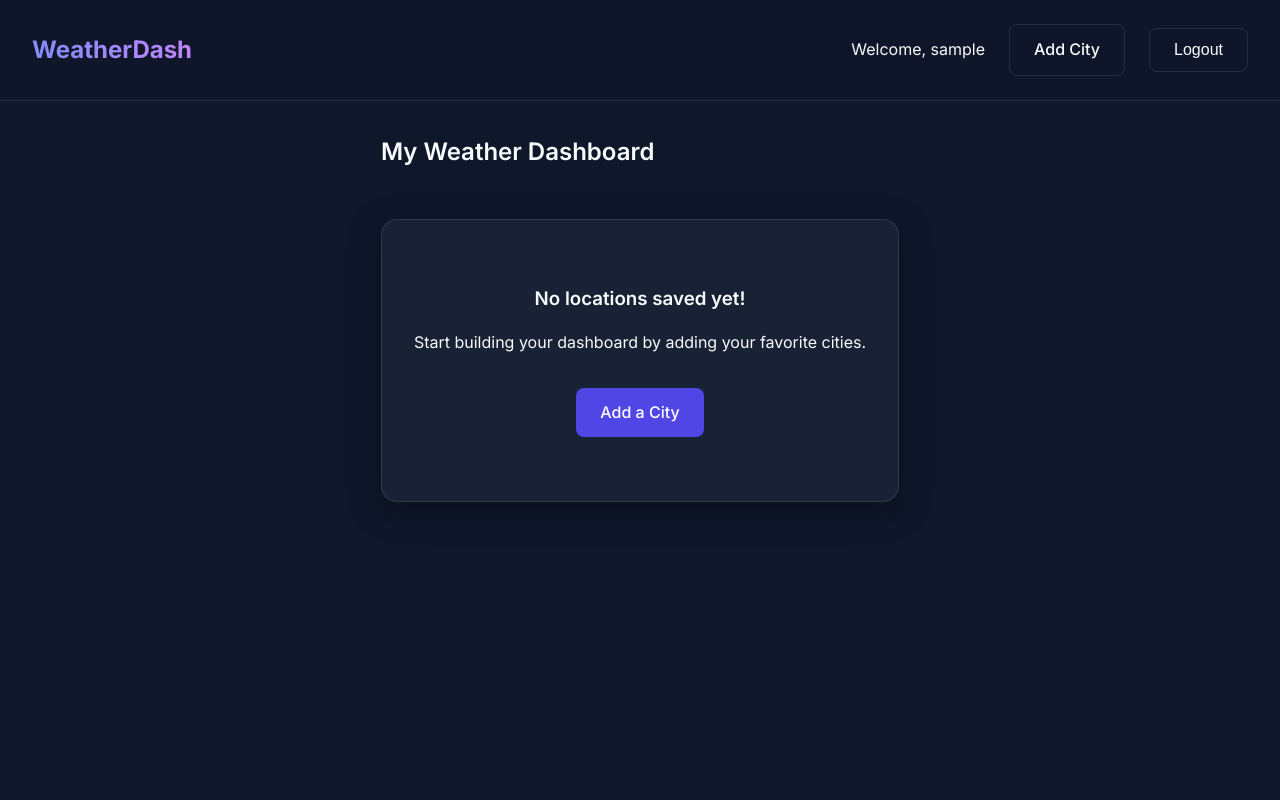
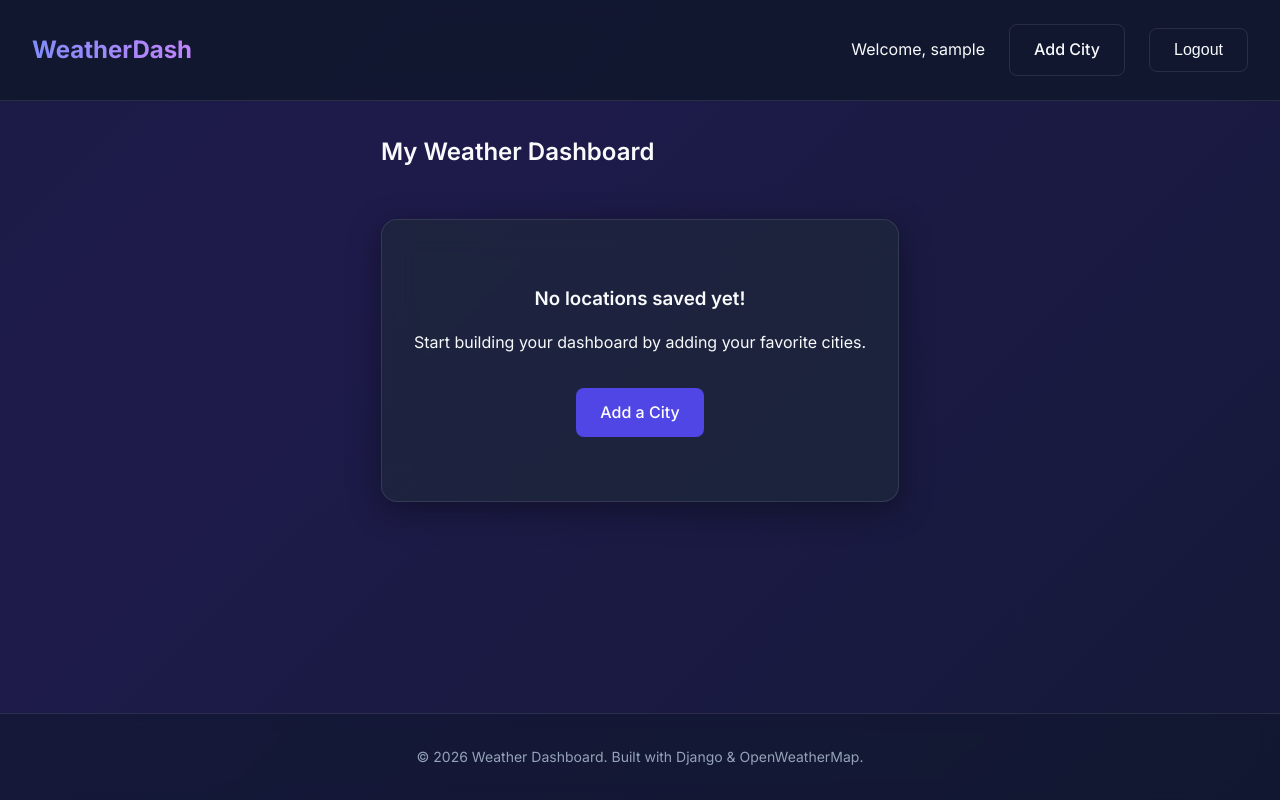
Before and after one commit to ANAND-JATOTHU/kinetrexa-Weather-Dashboard, a Django app: page / in a window 1280 px wide. Run offline with Django 5.2, Linux system fonts and the light colour scheme; the visitor is signed in with stand-in values (Sample User, id 1); data that the repository does not hold is empty.

Commit message:
Enhance UI: animated background, footer, and fade-in animations

```diff
--- a/static/css/index.css
+++ b/static/css/index.css
@@ -21,12 +21,20 @@
 
 body {
   font-family: 'Inter', -apple-system, BlinkMacSystemFont, "Segoe UI", Roboto, Helvetica, Arial, sans-serif;
-  background-color: var(--bg-dark);
+  background: linear-gradient(-45deg, #0F172A, #1E1B4B, #0F172A, #312E81);
+  background-size: 400% 400%;
+  animation: gradientBG 15s ease infinite;
   color: var(--text-main);
   line-height: 1.6;
   min-height: 100vh;
   display: flex;
   flex-direction: column;
+}
+
+@keyframes gradientBG {
+  0% { background-position: 0% 50%; }
+  50% { background-position: 100% 50%; }
+  100% { background-position: 0% 50%; }
 }
 
 /* Typography */
@@ -94,7 +102,8 @@ a:hover {
 
 .card:hover {
   transform: translateY(-5px);
-  box-shadow: 0 12px 40px 0 rgba(0, 0, 0, 0.45);
+  box-shadow: 0 15px 45px 0 rgba(0, 0, 0, 0.5);
+  border-color: rgba(255, 255, 255, 0.2);
 }
 
 /* Forms & Inputs */
@@ -336,3 +345,34 @@ a:hover {
 .weather-table tr:hover {
   background: rgba(255, 255, 255, 0.02);
 }
+
+/* Animations */
+.fade-in-up {
+  opacity: 0;
+  transform: translateY(20px);
+  animation: fadeInUp 0.6s ease-out forwards;
+}
+
+.delay-1 { animation-delay: 0.1s; }
+.delay-2 { animation-delay: 0.2s; }
+.delay-3 { animation-delay: 0.3s; }
+.delay-4 { animation-delay: 0.4s; }
+
+@keyframes fadeInUp {
+  to {
+    opacity: 1;
+    transform: translateY(0);
+  }
+}
+
+/* Footer */
+.footer {
+  margin-top: auto;
+  padding: 2rem;
+  text-align: center;
+  border-top: 1px solid var(--glass-border);
+  background: rgba(15, 23, 42, 0.5);
+  backdrop-filter: blur(8px);
+  color: var(--text-muted);
+  font-size: 0.875rem;
+}
--- a/weather_app/templates/base.html
+++ b/weather_app/templates/base.html
@@ -42,5 +42,9 @@
         {% block content %}
         {% endblock content %}
     </div>
+
+    <footer class="footer mt-4">
+        <p>&copy; 2026 Weather Dashboard. Built with Django & OpenWeatherMap.</p>
+    </footer>
 </body>
 </html>
--- a/weather_app/templates/dashboard.html
+++ b/weather_app/templates/dashboard.html
@@ -8,7 +8,7 @@
 {% if locations_data %}
     <div class="dashboard-grid">
         {% for item in locations_data %}
-            <div class="card">
+            <div class="card fade-in-up {% if forloop.counter <= 4 %}delay-{{ forloop.counter }}{% endif %}">
                 <div class="flex justify-between align-center mb-2">
                     <h3 style="margin-bottom: 0;">
                         <a href="{% url 'city_detail' item.location.pk %}" style="color: var(--text-main);">
@@ -50,7 +50,7 @@
         {% endfor %}
     </div>
 {% else %}
-    <div class="card text-center" style="padding: 4rem 2rem;">
+    <div class="card text-center fade-in-up" style="padding: 4rem 2rem;">
         <h3>No locations saved yet!</h3>
         <p class="text-muted mb-4">Start building your dashboard by adding your favorite cities.</p>
         <a href="{% url 'add_location' %}" class="btn btn-primary">Add a City</a>
--- a/weather_app/templates/location_detail.html
+++ b/weather_app/templates/location_detail.html
@@ -9,7 +9,7 @@
     </div>
 </div>
 
-<div class="card mb-4" style="text-align: center;">
+<div class="card mb-4 fade-in-up" style="text-align: center;">
     <h2>{{ location.custom_nickname|default:location.city_name }}</h2>
     {% if location.custom_nickname %}
         <p class="text-muted">{{ location.city_name }}</p>
@@ -71,7 +71,7 @@
 </div>
 
 {% if forecast %}
-<div class="card mt-4">
+<div class="card mt-4 fade-in-up delay-1">
     <h3>Upcoming Weather (Next 24 Hours)</h3>
     <div class="forecast-list">
         {% for item in forecast.list|slice:":8" %}
@@ -86,7 +86,7 @@
     </div>
 </div>
 
-<div class="card mt-4">
+<div class="card mt-4 fade-in-up delay-2">
     <h3>5-Day Forecast</h3>
     <div class="forecast-list">
         {% for item in forecast.list %}
```
